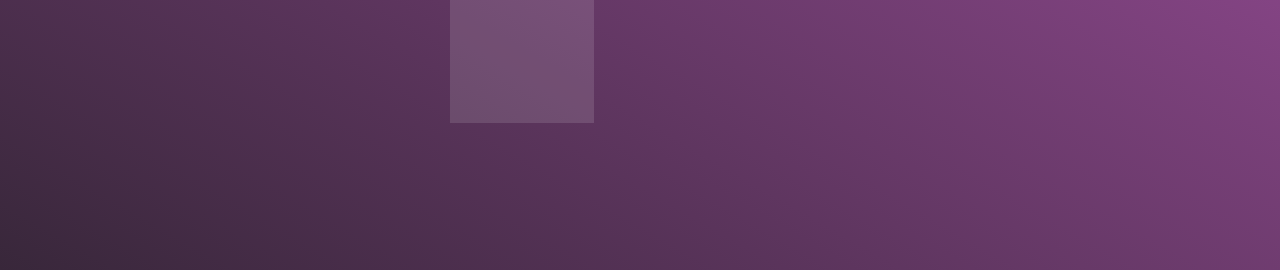
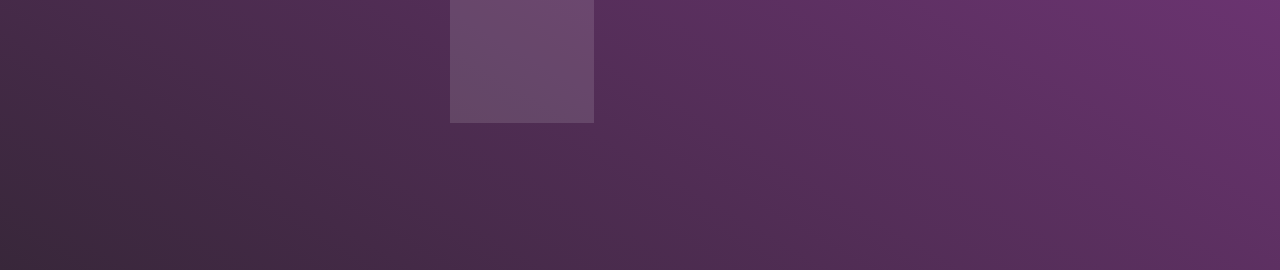
Before and after one commit to JromEst/jromest.github.io, a plain HTML site: page index.html in a window 1280 px wide. Shown: the part 530-800 px from the top of the page. Drawn offline with nearby package versions, Linux system fonts and the light colour scheme.

Commit message:
feat: tweak gradient color

```diff
--- a/styles/main.css
+++ b/styles/main.css
@@ -14,7 +14,7 @@ body {
   width: 100%;
   height: 100vh;
   background: #38273a;
-  background: linear-gradient(-150deg, rgb(171, 83, 170), #38273a);
+  background: linear-gradient(-150deg, #853a8d, #38273a);
   display: flex;
   justify-content: center;
   align-items: center;
```
